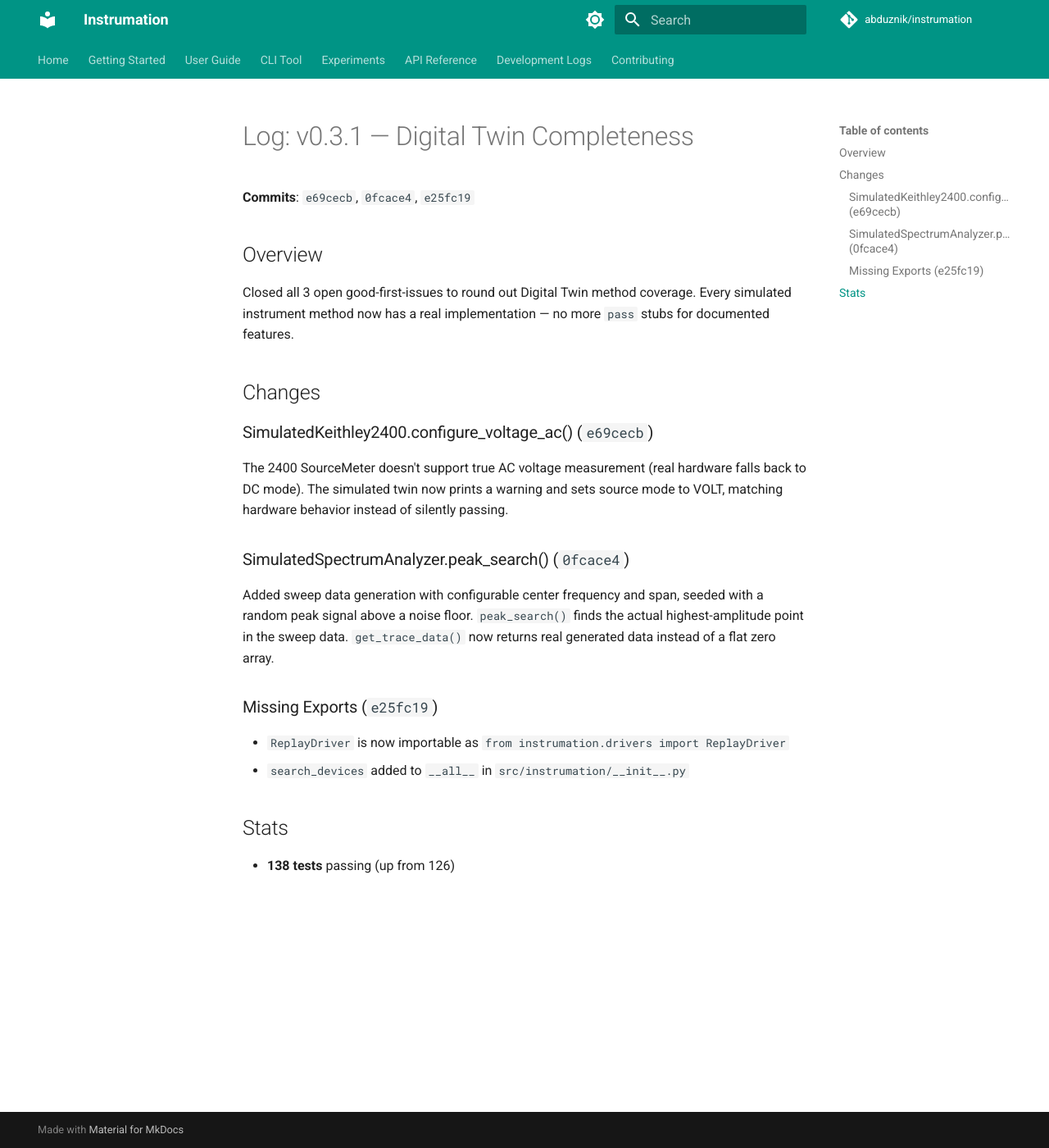
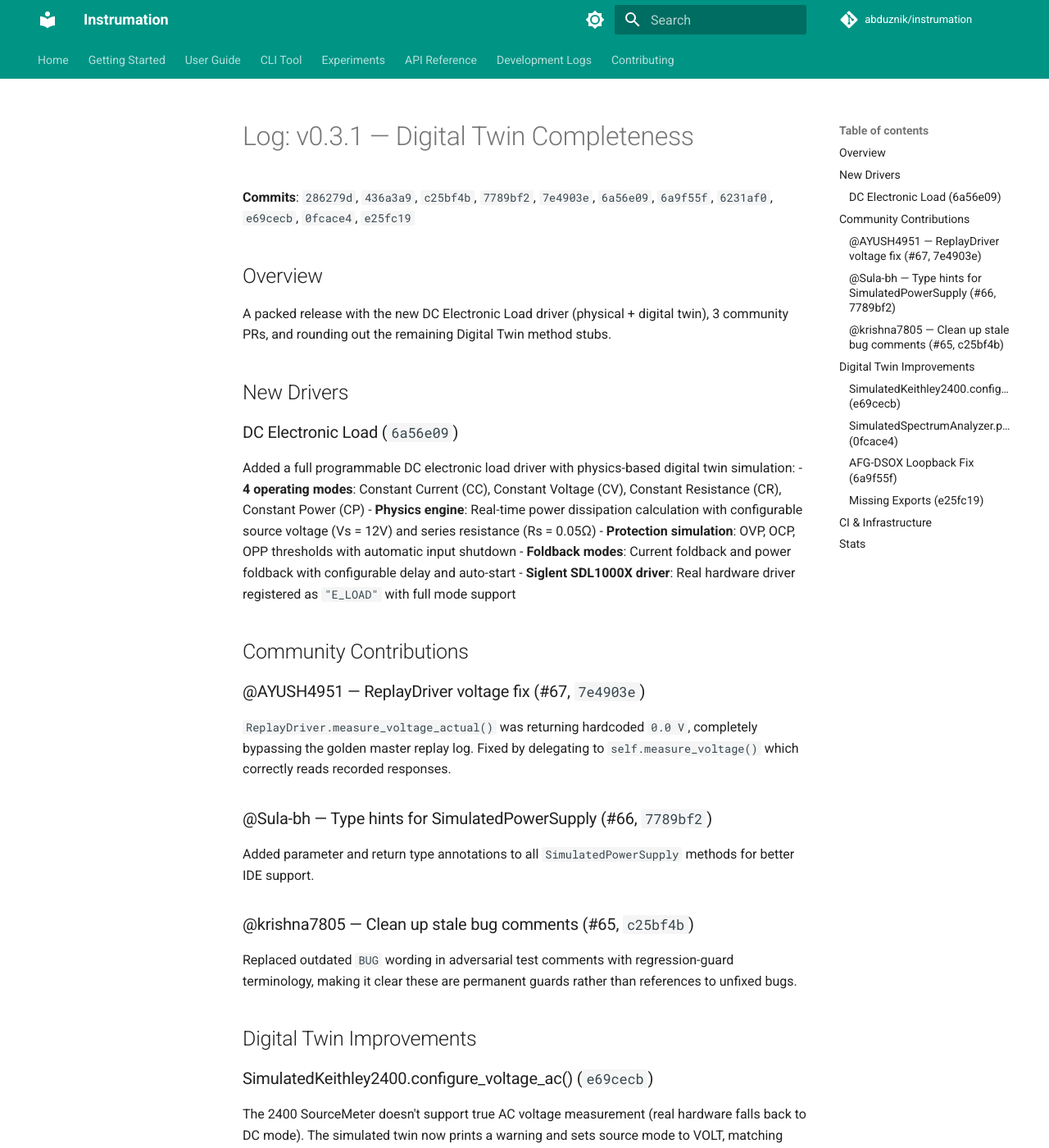
Before and after one commit to abduznik/instrumation, an MkDocs documentation site: the page built from docs/logs/2026-05-23/v031_digital_twin_completeness.md, in a window 1280 px wide and 1400 px high. Shown: the whole window at 82% size. Built offline with MkDocs 1.6.1 and Material for MkDocs 9.7.7, drawn with Linux system fonts in a browser that asks for light colours; comment, search, counter and statistics services are not loaded; some of the changed text lies outside the part shown.

Commit message:
docs: add full v0.3.1 changelog with community contributions and electronic load driver

```diff
--- a/docs/logs/2026-05-23/v031_digital_twin_completeness.md
+++ b/docs/logs/2026-05-23/v031_digital_twin_completeness.md
@@ -1,10 +1,31 @@
 # Log: v0.3.1 — Digital Twin Completeness
-**Commits**: `e69cecb`, `0fcace4`, `e25fc19`
+**Commits**: `286279d`, `436a3a9`, `c25bf4b`, `7789bf2`, `7e4903e`, `6a56e09`, `6a9f55f`, `6231af0`, `e69cecb`, `0fcace4`, `e25fc19`
 
 ## Overview
-Closed all 3 open good-first-issues to round out Digital Twin method coverage. Every simulated instrument method now has a real implementation — no more `pass` stubs for documented features.
+A packed release with the new DC Electronic Load driver (physical + digital twin), 3 community PRs, and rounding out the remaining Digital Twin method stubs.
 
-## Changes
+## New Drivers
+
+### DC Electronic Load (`6a56e09`)
+Added a full programmable DC electronic load driver with physics-based digital twin simulation:
+- **4 operating modes**: Constant Current (CC), Constant Voltage (CV), Constant Resistance (CR), Constant Power (CP)
+- **Physics engine**: Real-time power dissipation calculation with configurable source voltage (Vs = 12V) and series resistance (Rs = 0.05&Omega;)
+- **Protection simulation**: OVP, OCP, OPP thresholds with automatic input shutdown
+- **Foldback modes**: Current foldback and power foldback with configurable delay and auto-start
+- **Siglent SDL1000X driver**: Real hardware driver registered as `"E_LOAD"` with full mode support
+
+## Community Contributions
+
+### @AYUSH4951 — ReplayDriver voltage fix (#67, `7e4903e`)
+`ReplayDriver.measure_voltage_actual()` was returning hardcoded `0.0 V`, completely bypassing the golden master replay log. Fixed by delegating to `self.measure_voltage()` which correctly reads recorded responses.
+
+### @Sula-bh — Type hints for SimulatedPowerSupply (#66, `7789bf2`)
+Added parameter and return type annotations to all `SimulatedPowerSupply` methods for better IDE support.
+
+### @krishna7805 — Clean up stale bug comments (#65, `c25bf4b`)
+Replaced outdated `BUG` wording in adversarial test comments with regression-guard terminology, making it clear these are permanent guards rather than references to unfixed bugs.
+
+## Digital Twin Improvements
 
 ### SimulatedKeithley2400.configure_voltage_ac() (`e69cecb`)
 The 2400 SourceMeter doesn't support true AC voltage measurement (real hardware falls back to DC mode). The simulated twin now prints a warning and sets source mode to VOLT, matching hardware behavior instead of silently passing.
@@ -12,9 +33,20 @@ The 2400 SourceMeter doesn't support true AC voltage measurement (real hardware
 ### SimulatedSpectrumAnalyzer.peak_search() (`0fcace4`)
 Added sweep data generation with configurable center frequency and span, seeded with a random peak signal above a noise floor. `peak_search()` finds the actual highest-amplitude point in the sweep data. `get_trace_data()` now returns real generated data instead of a flat zero array.
 
+### AFG-DSOX Loopback Fix (`6a9f55f`)
+Corrected the square wave output in the AFG-DSOX loopback digital twin experiment and regenerated the experiment image for accurate documentation.
+
 ### Missing Exports (`e25fc19`)
 - `ReplayDriver` is now importable as `from instrumation.drivers import ReplayDriver`
 - `search_devices` added to `__all__` in `src/instrumation/__init__.py`
 
+## CI & Infrastructure
+- Removed stale Gemini workflow (`436a3a9`)
+- Fixed `test_broadcaster.yml` to install `pytest-asyncio` (`436a3a9`)
+- Bumped all CI actions to Node.js 24-compatible versions (`286279d`)
+- Added cache-busting hash to docs image URL (`6231af0`)
+
 ## Stats
 - **138 tests** passing (up from 126)
+- **3 community contributors** — @AYUSH4951, @Sula-bh, @krishna7805
+- **12 commits** since v0.3.0
```
Also changed, not shown: release_notes.md (+20 -8 lines).
